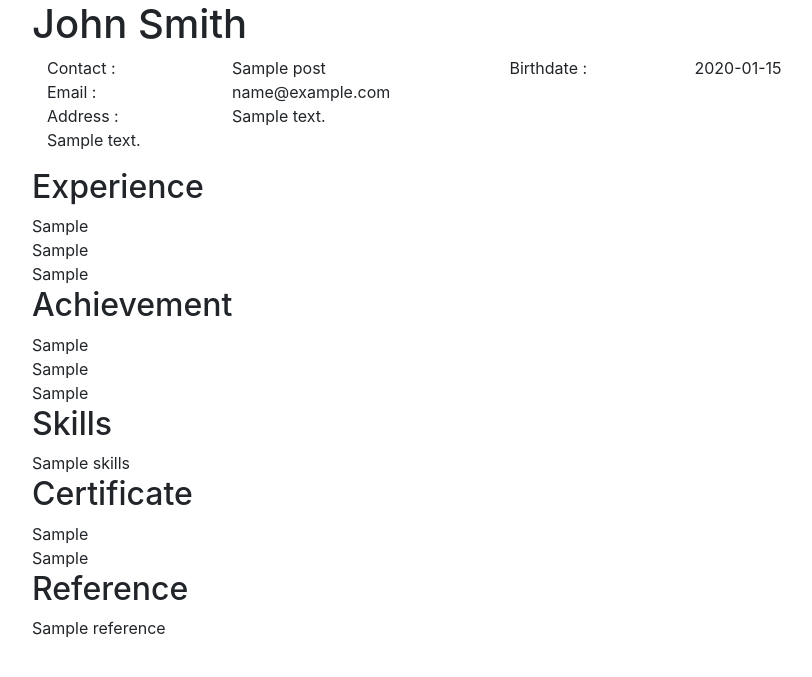
After one commit to junshen14/AutoJobFinder-Django-, a Django app: template automateJobFind/templates/automateJobFind/resume.html in a window 1280 px wide. The commit adds this page. Shown: the top 677 px of the page, without its empty margins (53-865 px from the left). Run offline with Django 3.2, Linux system fonts and the light colour scheme; the template is opened without the code that fills it: most values are stand-ins (such as "Sample title", 1, 10 or a date in 2020); parts of the project's set-up code (start-up, migrations or seed data) failed here and were passed over; some libraries are stand-ins or nearby versions.

Commit message:
Success!!

```diff
--- a/automateJobFind/rpaScrapper/index.py
+++ b/automateJobFind/rpaScrapper/index.py
@@ -1,4 +1,5 @@
 from os import link
+import os
 from bs4 import BeautifulSoup
 from .scrap_job_page import scrap_job_page
 
@@ -14,9 +15,12 @@ Job Object Structure
     phone number
 """
 
+DIRNAME = os.path.dirname(__file__)
+JOBPAGE_FOLDER = DIRNAME + "/joblistSite/index.html"
+
 
 def get_job_list():
-    with open("C:\\Users\\Junshen\\OneDrive\\Desktop\\AssignmentRPA\\automateJobFind\\rpaScrapper\\joblistSite\\index.html") as main_page:
+    with open(JOBPAGE_FOLDER) as main_page:
         soup = BeautifulSoup(main_page, 'html.parser')
 
     anchor_list = soup.find_all('a')
--- a/automateJobFind/rpaScrapper/scrap_job_page.py
+++ b/automateJobFind/rpaScrapper/scrap_job_page.py
@@ -1,7 +1,9 @@
 import re
+import os
 from bs4 import BeautifulSoup
 
-JOBPAGE_FOLDER = "C:\\Users\\Junshen\\OneDrive\\Desktop\\AssignmentRPA\\automateJobFind\\rpaScrapper\\joblistSite\\JobPage"
+DIRNAME = os.path.dirname(__file__)
+JOBPAGE_FOLDER = DIRNAME + "/joblistSite/jobPage"
 
 
 def scrap_job_page(job_page):
--- /dev/null
+++ b/automateJobFind/templates/automateJobFind/resume.html
@@ -0,0 +1,86 @@
+{% load static %}
+<!DOCTYPE html>
+<html lang="en">
+  <head>
+    <meta charset="UTF-8" />
+    <title>Resume Generator</title>
+    <link
+      rel="stylesheet"
+      href="https://stackpath.bootstrapcdn.com/bootstrap/4.4.1/css/bootstrap.min.css"
+      integrity="sha384-Vkoo8x4CGsO3+Hhxv8T/Q5PaXtkKtu6ug5TOeNV6gBiFeWPGFN9MuhOf23Q9Ifjh"
+      crossorigin="anonymous"
+    />
+    <link
+      rel="stylesheet"
+      type="text/css"
+      href="{% static '/css/stylesheet.css' %}"
+    />
+  </head>
+  <body>
+    <div class="container personal_info">
+      <h1 id="Name">John Smith</h1>
+      <div class="container">
+        <div class="row">
+          <div class="col-sm-2">Contact :</div>
+          <div class="col-sm-3">{{ post.name }}</div>
+          <div class="col-sm-2">Birthdate :</div>
+          <div class="col-sm-3">{{ post.birthdate }}</div>
+        </div>
+        <div class="row">
+          <div class="col-sm-2">Email :</div>
+          <div class="col-sm-3">{{ post.email }}</div>
+        </div>
+        <div class="row">
+          <div class="col-sm-2">Address :</div>
+          <div class="col-sm-6">{{ post.address }}</div>
+        </div>
+        <p class="intro">{{ post.about }}</p>
+      </div>
+    </div>
+    <div class="container experience">
+      <h2>Experience</h2>
+      <div class="row">
+        <div class="col-sm-12">{{ post.experience1 }}</div>
+      </div>
+      <div class="row">
+        <div class="col-sm-12">{{ post.experience2 }}</div>
+      </div>
+      <div class="row">
+        <div class="col-sm-12">{{ post.experience3 }}</div>
+      </div>
+    </div>
+    <div class="container achievement">
+      <h2>Achievement</h2>
+      <div class="row">
+        <div class="col-sm-12">{{ post.achievement1 }}</div>
+      </div>
+      <div class="row">
+        <div class="col-sm-12">{{ post.achievement2 }}</div>
+      </div>
+      <div class="row">
+        <div class="col-sm-12">{{ post.achievement3 }}</div>
+      </div>
+    </div>
+    <div class="container skills">
+      <h2>Skills</h2>
+      <div class="row">
+        <div class="col-sm-12">{{ post.skills }}</div>
+      </div>
+    </div>
+    <div class="container certificate">
+      <h2>Certificate</h2>
+      <div class="row">
+        <div class="col-sm-12">{{ post.certificate1 }}</div>
+      </div>
+      <div class="row">
+        <div class="col-sm-12">{{ post.certificate2 }}</div>
+      </div>
+    </div>
+    <div class="container reference">
+      <h2>Reference</h2>
+      <div class="row">
+        <div class="col-sm-12">{{ post.reference }}</div>
+      </div>
+    </div>
+  </body>
+</html>
--- a/automateJobFind/urls.py
+++ b/automateJobFind/urls.py
@@ -1,7 +1,10 @@
 from django.urls import path
 from . import views
+from django.conf.urls import url
 
 urlpatterns = [
     path('', views.home),
-    path('list', views.list)
+    path('list', views.list),
+    path('resume', views.resume),
+    url(r'^pdf/$', views.GeneratePdf.as_view())
 ]
--- /dev/null
+++ b/token.json
@@ -0,0 +1 @@
+{"token": "ya29.a0AfH6SMBv8UiDhQVi24LYex7mK-0BfJCTd1bOgjtzqtjeakCcMheXo7wyDkt8VFmHbU2G6VjDX5Y7i4fkcs759nraG1qNEFJBrMCBZKJ8v2f2Wsue5XeslRrvQMg-_ZBPmVoLypRHOGMQVuQvhoZa5F14JFBA", "refresh_token": "1//0gCfxZhXzppDzCgYIARAAGBASNwF-L9IrgnjMYOSkEXkTxXKEKxOx1_bgMhyw6FwPXPGI8Hxay1bcLJKQPYGvwgfyudO_qV7o_2s", "token_uri": "https://oauth2.googleapis.com/token", "client_id": "480993624245-fpggrs75r1v1t5bi1au2g3qtn3pkcra0.apps.googleusercontent.com", "client_secret": "xQtaNJnu0Ujqlz-1IQMRVa4E", "scopes": ["https://www.googleapis.com/auth/gmail.send"], "expiry": "2021-04-09T20:46:49.863519Z"}
```
Also changed, not shown: automateJobFind/templates/automateJobFind/joblist.html (+5 -20 lines), automateJobFind/testPdf.py (added, +29 -0 lines), automateJobFind/utils.py (added, +15 -0 lines), automateJobFind/views.py (+55 -1 lines), db.sqlite3, 2 other files.
